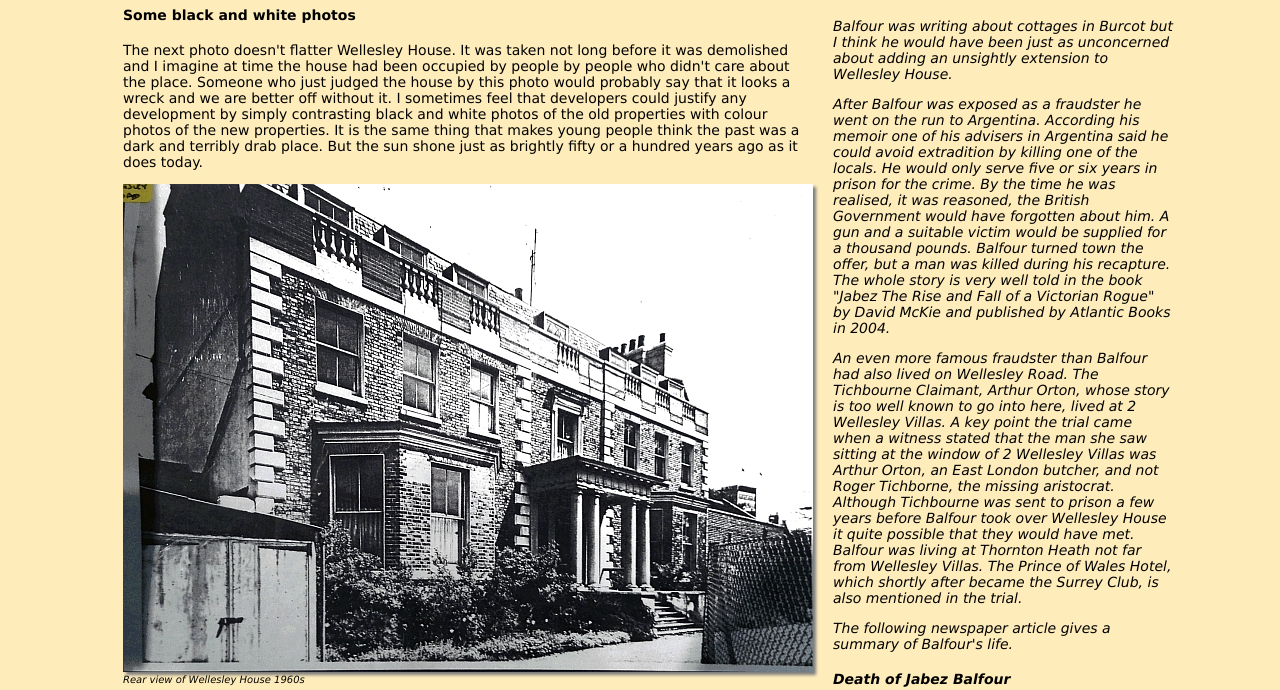
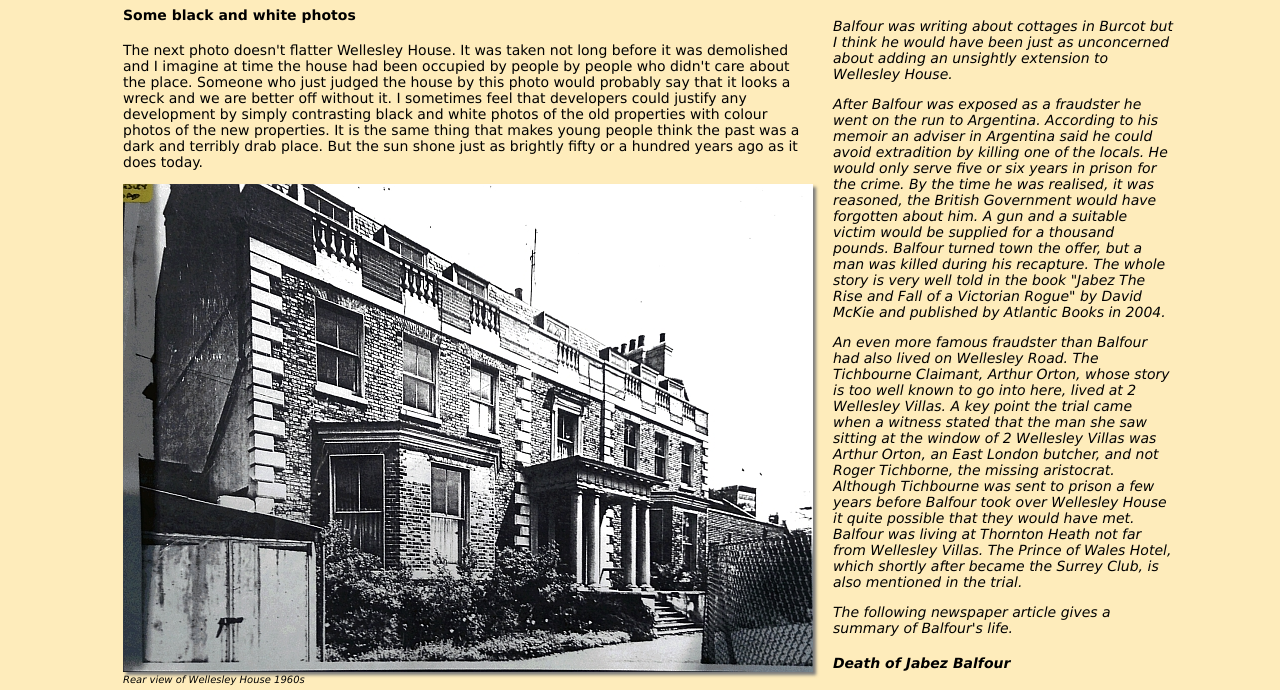
Before and after one commit to WellesleyRoad/wellesleyroad.github.io, a plain HTML site: page wellesleyhouse.html in a window 1280 px wide. Shown: the part 2712-3402 px from the top of the page. Drawn offline with Linux system fonts and the light colour scheme.

Commit message:
Initial commit

```diff
--- a/wellesleyhouse.html
+++ b/wellesleyhouse.html
@@ -135,7 +135,7 @@
 				</blockquote>
 				</p>
 				<p>Balfour was writing about cottages in Burcot but I think he would have been just as unconcerned about adding an unsightly extension to Wellesley House. </p>
-				<p>After Balfour was exposed as a fraudster he went on the run to Argentina. According his memoir one of his advisers in Argentina said he could avoid extradition by killing one of the locals. He would only serve five or six years in prison for the crime. By the time he was realised, it was reasoned, the British Government would have forgotten about him. A gun and a suitable victim would be supplied for a thousand pounds. Balfour turned town the offer, but a man was killed during his recapture. The whole story is very well told in the book "Jabez The Rise and Fall of a Victorian Rogue"  by David McKie and published by Atlantic Books in 2004.
+				<p>After Balfour was exposed as a fraudster he went on the run to Argentina. According to his memoir an adviser in Argentina said he could avoid extradition by killing one of the locals. He would only serve five or six years in prison for the crime. By the time he was realised, it was reasoned, the British Government would have forgotten about him. A gun and a suitable victim would be supplied for a thousand pounds. Balfour turned town the offer, but a man was killed during his recapture. The whole story is very well told in the book "Jabez The Rise and Fall of a Victorian Rogue"  by David McKie and published by Atlantic Books in 2004.
 				</p>
 				<p>An even more famous fraudster than Balfour had also lived on Wellesley Road. The Tichbourne Claimant, Arthur Orton, whose story is too well known to go into here, lived at 2 Wellesley Villas. A key point the trial came when a witness stated that the man she saw sitting at the window of 2 Wellesley Villas was Arthur Orton, an East London butcher, and not Roger Tichborne, the missing aristocrat. Although Tichbourne was sent to prison a few years before Balfour took over Wellesley House it quite possible that they would have met. Balfour was living at Thornton Heath not far from Wellesley Villas. The Prince of Wales Hotel, which shortly after became the Surrey Club, is also mentioned in the trial.
 
```
